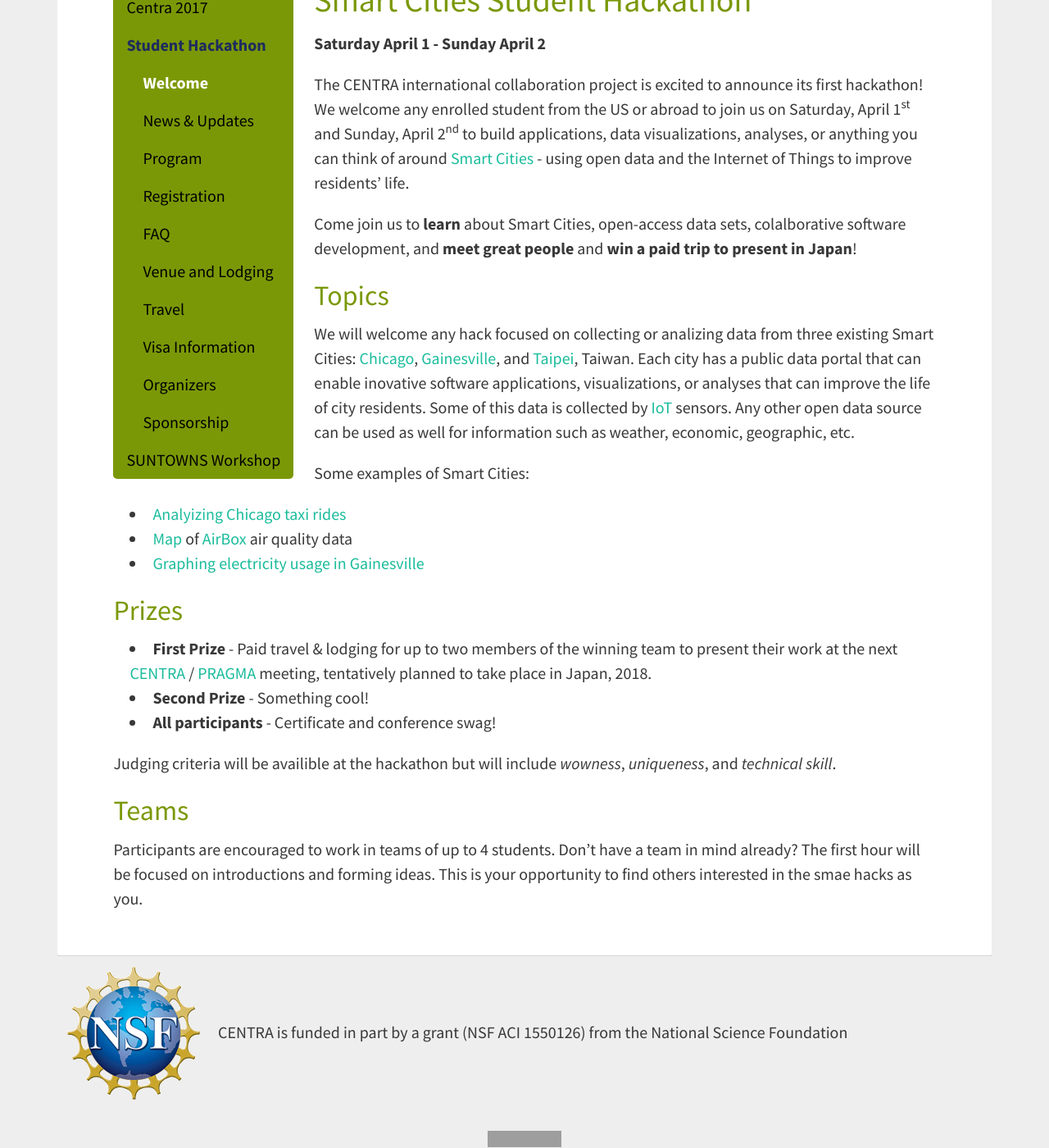
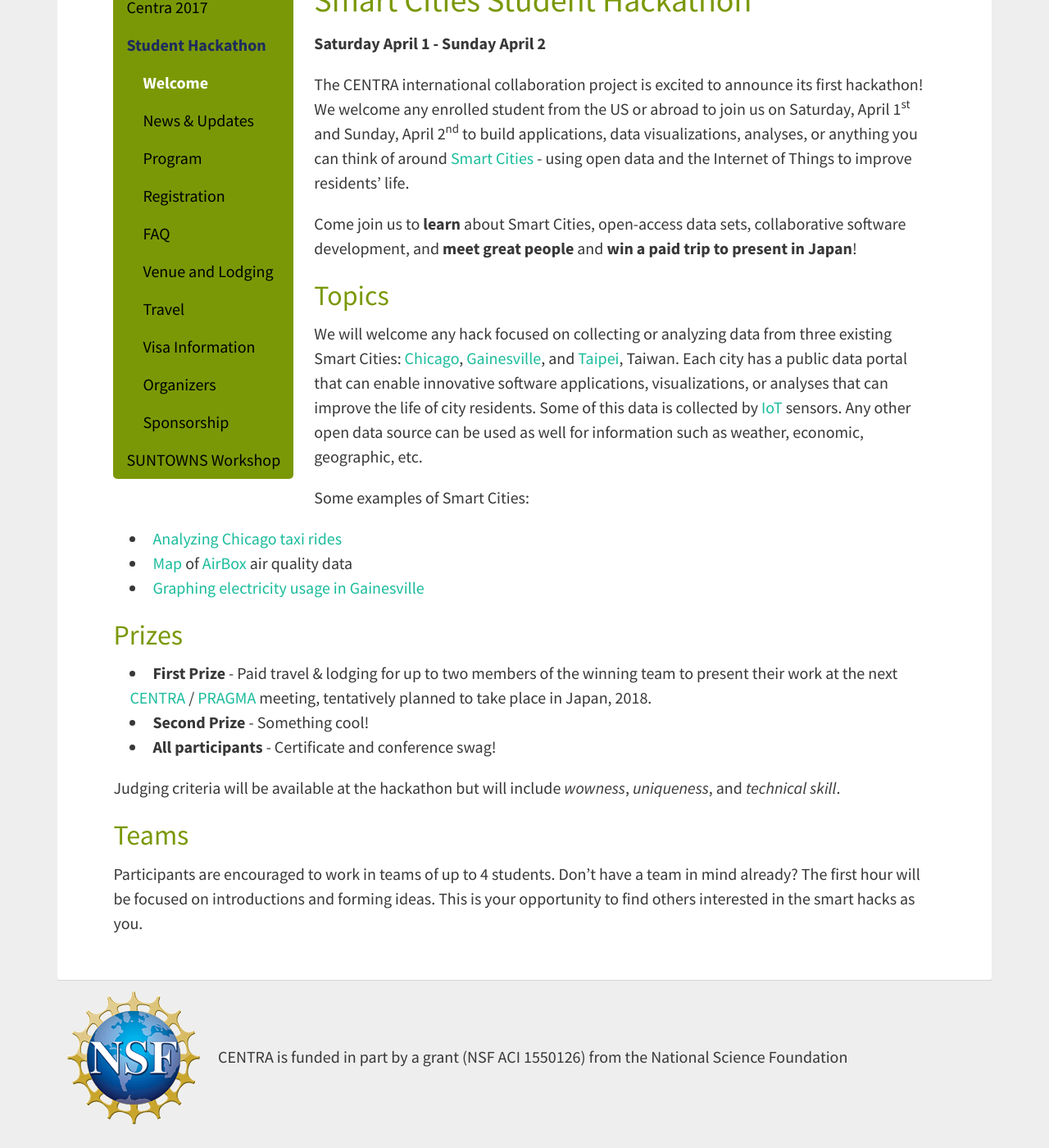
Before and after one commit to hmchou56/centra8, a Jekyll site: the page built from hackathon2017/welcome.md, in a window 1280 px wide and 1400 px high, scrolled down 478 px. Shown: the whole window at 82% size. Built offline with Jekyll 4.4.1, drawn with Linux system fonts in a browser that asks for light colours; nearby versions of some CDN libraries; grey boxes are pictures that could not be loaded.

Commit message:
corrected some typos

```diff
--- a/hackathon2017/welcome.md
+++ b/hackathon2017/welcome.md
@@ -20,16 +20,16 @@
 Things to improve residents' life.
 
 Come join us to **learn** about Smart Cities, open-access data sets,
-colalborative software development, and **meet great people** and **win a paid
+collaborative software development, and **meet great people** and **win a paid
 trip to present in Japan**!
 
 ## Topics
 
-We will welcome any hack focused on collecting or analizing data from three
+We will welcome any hack focused on collecting or analyzing data from three
 existing Smart Cities: [Chicago](https://data.cityofchicago.org/),
 [Gainesville](https://data.cityofgainesville.org/), and
 [Taipei](http://data.taipei/), Taiwan. Each city has a public data portal that
-can enable inovative software applications, visualizations, or analyses that can
+can enable innovative software applications, visualizations, or analyses that can
 improve the life of city residents. Some of this data is collected by
 [IoT](https://en.wikipedia.org/wiki/Internet_of_things) sensors. Any other open
 data source can be used as well for information such as weather, economic,
@@ -37,7 +37,7 @@
 
 Some examples of Smart Cities:
 
-* [Analyizing Chicago taxi rides](http://toddwschneider.com/posts/chicago-taxi-data/)
+* [Analyzing Chicago taxi rides](http://toddwschneider.com/posts/chicago-taxi-data/)
 * [Map](https://airbox.edimaxcloud.com/) of [AirBox](https://www.youtube.com/watch?v=W3-J430gWrk) air quality data
 * [Graphing electricity usage in Gainesville](https://github.com/mjcollin/gnv_data/blob/master/gru_graph.ipynb)
 
@@ -49,12 +49,12 @@
 * **Second Prize** - Something cool!
 * **All participants** - Certificate and conference swag!
 
-Judging criteria will be availible at the hackathon but will include *wowness*,
+Judging criteria will be available at the hackathon but will include *wowness*,
 *uniqueness*, and *technical skill*.
 
 ## Teams
 
 Participants are encouraged to work in teams of up to 4 students. Don't have a
 team in mind already? The first hour will be focused on introductions and
-forming ideas. This is your opportunity to find others interested in the smae
+forming ideas. This is your opportunity to find others interested in the smart
 hacks as you.
```
